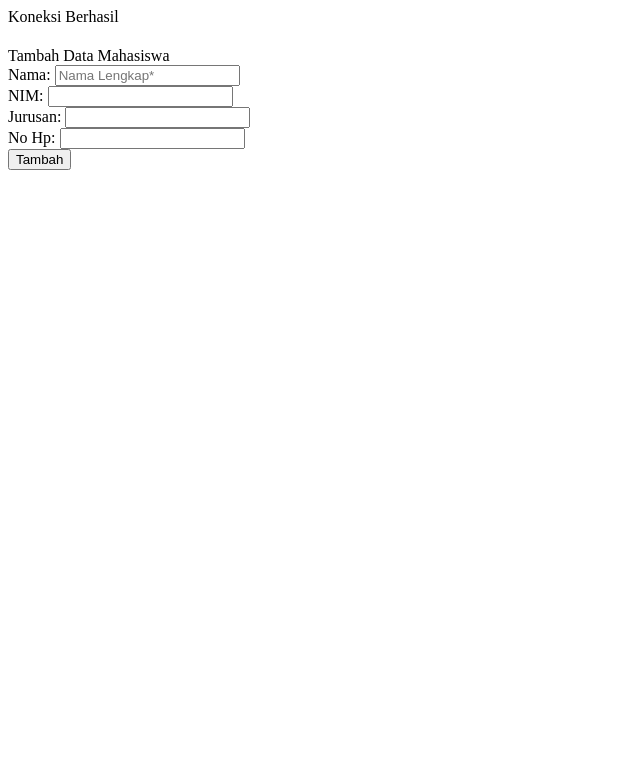
After one commit to nabilahanesta/Tugas1-PemrogramanWeb-Individu, a PHP site: page /tambahdata.php in a window 1280 px wide. The commit adds this page. Shown: the top 783 px of the page, without its empty margins (0-640 px from the left). Run offline with PHP 8.4, Linux system fonts and the light colour scheme.

Commit message:
menambahkan hapus data dan tambah data

```diff
--- a/datamahasiswa.php
+++ b/datamahasiswa.php
@@ -62,6 +62,8 @@
 </head>
 <body>
     <h1> Data Mahasiswa </h1>
+    <a href="tambahdata.php"><button style="margin-bootom: 12 px; background-color :lightblue;" >Tambah Data</button></a>
+
     <table border="1" cellspasing="0" cellpadding="10">
         <tr>
             <th> No </th>
@@ -70,6 +72,7 @@
             <th> NIM </th>
             <th> Jurusan </th>
             <th> No HP </th>
+            <th> Aksi </th>
         </tr>
         <?php
         $i = 1;
@@ -81,6 +84,9 @@
             <td><?= $mhs['nim']; ?></td>
             <td><?= $mhs['jurusan']; ?></td>
             <td><?= $mhs['nohp']; ?></td>
+            <td><a href= "hapusdata.php?id=<?= $mhs['id']; ?>"><button style="margin-bottom: 12px; background-color :red;" >Hapus</button></a>
+
+
         </tr>
         <?php $i++; } ?>
     </table>
--- a/function.php
+++ b/function.php
@@ -28,5 +28,28 @@
 
    }
 
+   function tambahmahasiswa($data)
+   {
+    global $koneksi;
+
+     $nama = $data["nama"];
+     $nim = $data["nim"];
+     $jurusan = $data["jurusan"];
+     $nohp = $data["nohp"];
+
+     $query = "INSERT INTO mahasiswa VALUES ('', '', '$nama', '$nim', '$jurusan', '$nohp')";
+        mysqli_query($koneksi, $query);
+        return mysqli_affected_rows($koneksi);
+
+   }
+
+   function hapusdata($id)
+   {
+    global $koneksi;
+    $query= "DELETE FROM mahasiswa WHERE id = $id";
+    mysqli_query($koneksi, $query);
+
+    return mysqli_affected_rows($koneksi);
+   }
 
    ?>
--- /dev/null
+++ b/tambahdata.php
@@ -0,0 +1,61 @@
+<?php
+
+    require 'function.php';
+
+    if(isset($_POST["submit"]))
+    {
+
+        if(tambahmahasiswa($_POST)>0)
+        {
+            echo "
+            <script>
+                alert('Berhasil!');
+                document.location.href = 'datamahasiswa.php';
+            </script>
+            ";
+        }
+        else
+        {
+            echo "
+            <script>
+                alert('Gagal!');
+                document.location.href = 'datamahasiswa.php';
+            </script>
+            ";
+            mysqli_error($koneksi);
+        }
+
+
+
+
+
+    }
+
+
+
+?>
+
+
+<!DOCTYPE html>
+<html lang="en">
+<head>
+    <meta charset="UTF-8">
+    <meta name="viewport" content="width=device-width, initial-scale=1.0">
+    <title>Tambah Data</title>
+</head>
+<body>
+    <h1></h1>Tambah Data Mahasiswa</h1>
+    <form action="" method="post">
+        <label for= "name">Nama:</label>
+        <input type="text" name="nama" id="name" placeholder= "Nama Lengkap*"required /><br>
+        <label for= "nim">NIM:</label>
+        <input type="text" name="nim" id="nim" required /><br>
+        <label for= "jurusan">Jurusan:</label>
+        <input type="text" name="jurusan" id="jurusan" required/><br>
+        <label for= "nohp">No Hp:</label>
+        <input type="text" name="nohp" id="nohp" required /><br>
+        <button type="submit" name="submit">Tambah</button>
+    </form>
+
+</body>
+</html>
```
Also changed, not shown: hapusdata.php (added, +29 -0 lines).
